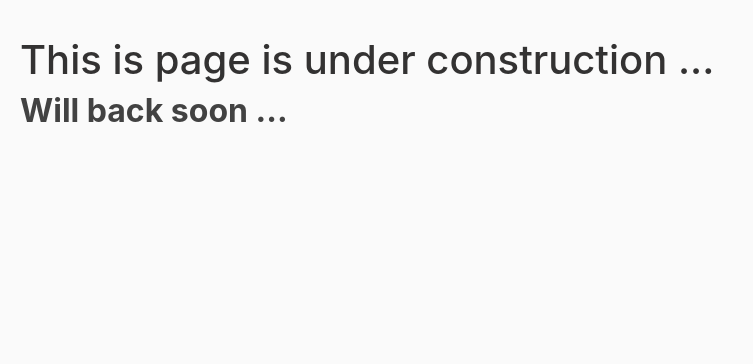
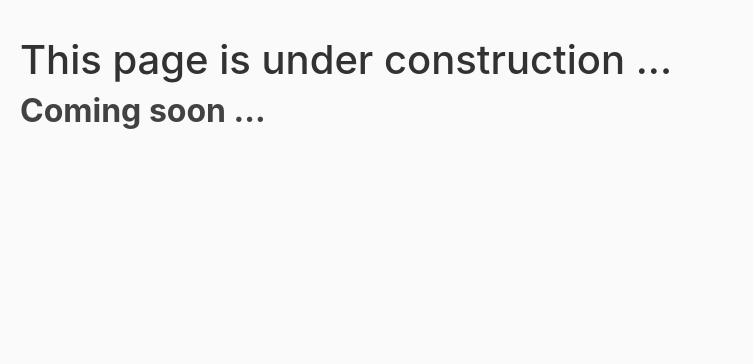
Before and after one commit to adonayab/python_proj1_manager_app, a Flask app: template templates/schedule.html in a window 1280 px wide. Shown: the part 56-420 px from the top of the page, without its empty margins (0-753 px from the left). Run offline with Flask 2, Linux system fonts and the light colour scheme; the template is opened without the code that fills it, so the values that code supplies are empty; some libraries are stand-ins or nearby versions.

Commit message:
Added route blueprint of the schedule feature to app

```diff
--- a/app.py
+++ b/app.py
@@ -11,8 +11,10 @@ from users.routes import users
 from messages.all_messages import all_messages
 from messages.single_messages import single_messages
 from messages.tasks import tasks
+from schedule.schedule import schedules
 
 app.register_blueprint(users)
 app.register_blueprint(all_messages)
 app.register_blueprint(single_messages)
 app.register_blueprint(tasks)
+app.register_blueprint(schedules)
--- a/templates/schedule.html
+++ b/templates/schedule.html
@@ -1,6 +1,6 @@
 {% extends "base.html" %}
 {% block content %}
 
-<h1>This is page is under construction ...</h1>
-<h2>Will back soon ...</h2>
+<h1>This page is under construction ...</h1>
+<h2>Coming soon ...</h2>
 {% endblock %}
```
